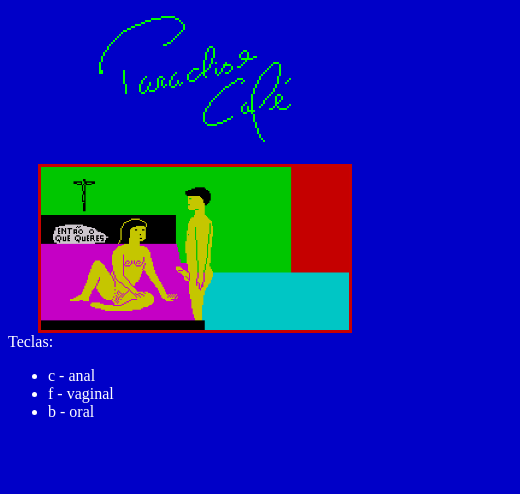
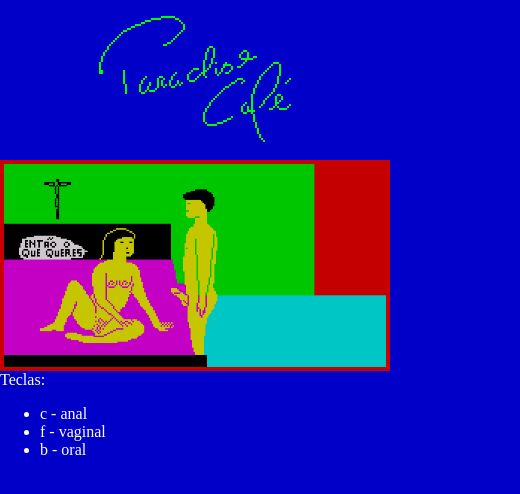
Before and after one commit to falsovsky/paradise.js, a plain HTML site: page index.html in a window 390 px wide. Shown: the whole page, 520 px wide, since content can reach past the window. Drawn offline with Linux system fonts and the light colour scheme.

Commit message:
Moar Mobile fixes - thanks to @brunoperry

```diff
--- a/index.html
+++ b/index.html
@@ -9,8 +9,8 @@
 
   </head>
   <body>
-    <p class="center"><img src="paradise.gif"></p>
-    <div id="canvasDiv" class="center main"></div>
+    <img class="center" src="paradise.gif">
+    <div id="canvasDiv" class="center"></div>
     <div id="infoDiv" class="center">
       Teclas:
       <ul>
--- a/paradise.css
+++ b/paradise.css
@@ -1,22 +1,39 @@
+html, body {
+    position: relative;
+    display: block;
+    width: 100%;
+    height: 100%;
+    margin: 0;
+    padding: 0;
+}
+
 body {
+    max-width: 512px;
+    margin: 0 auto;
     background-color: #0000C8;
     color: #FFF;
-    overflow: hidden;
 }
 
-p.center {
-    text-align:center;
+img {
+    padding: 16px 0;
 }
 
-div.main {
-    border-style: solid;
-    border-color: #C80000;
-    height: 272px;
+canvas {
+    display: block;
+    width: 100%;
+    height: auto;
 }
 
-div.center {
-    width: 512px;
-    padding: 0;
+#canvasDiv {
+    display: block;
+    max-height: 272px;
+    padding: 4px;
+    background-color: #C80000;
+}
+
+.center {
+
+    display: block;
     margin: 0 auto;
 }
 
@@ -26,12 +43,4 @@ div.center {
     width: 100%;
     height: 32px;
     line-height: 32px;
-
-    cursor: pointer;
 }
-
-@media only screen and (max-width:512px) {
-    div.main {
-        zoom: 0.6;
-    }
-}
```
